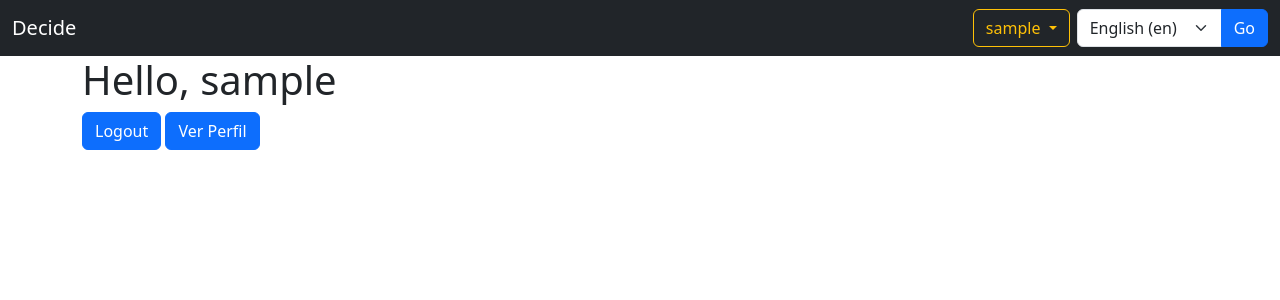
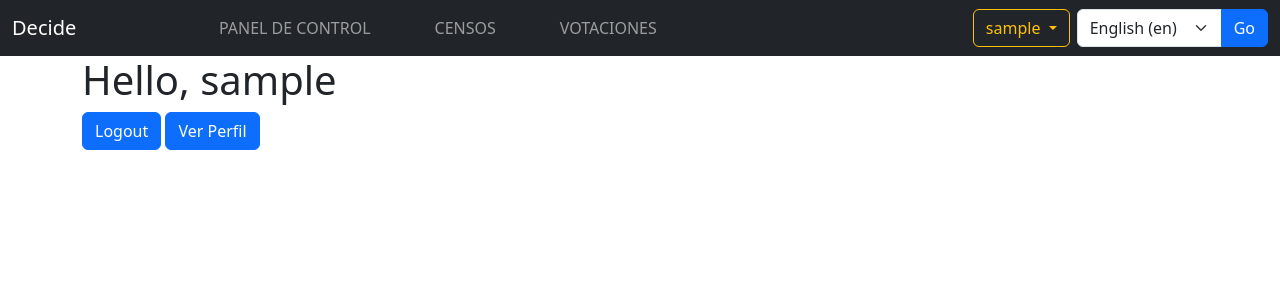
Before and after one commit to javiercavlop/decide, a Django app: page /authentication/hello/ in a window 1280 px wide. Shown: the top 300 px of the page. Run offline with Django 3.2, Linux system fonts and the light colour scheme; the visitor is signed in with stand-in values (Sample User, id 1); some libraries are stand-ins or nearby versions.

Commit message:
FEAT: LINKS TO DIFFERENT VIEWS ADDED TO THE NAVBAR
Added link of dashboard, census and voting

```diff
--- a/decide/base/templates/base.html
+++ b/decide/base/templates/base.html
@@ -19,6 +19,21 @@
                 <button class="navbar-toggler" type="button" data-bs-toggle="collapse" data-bs-target="#navbarSupportedContent" aria-controls="navbarSupportedContent" aria-expanded="false" aria-label="Toggle navigation">
                     <span class="navbar-toggler-icon"></span>
                 </button>
+                {% if user.is_authenticated and user.is_staff %}
+                <div class="collapse navbar-collapse" id="navbarSupportedContent">
+                    <ul class="navbar-nav mx-auto">
+                        <li class="nav-item px-lg-4">
+                            <a class="nav-link {% if '/dashboard' in request.build_absolute_uri %}active{% endif %} text-uppercase text-expanded" href="/dashboard">Panel de control</a>
+                        </1i>
+                        <li class="nav-item px-lg-4">
+                            <a class="nav-link {% if '/census' in request.build_absolute_uri %}active{% endif %} text-uppercase text-expanded" href="/census">Censos</a>
+                        </1i>
+                        <li class="nav-item px-lg-4">
+                            <a class="nav-link {% if '/voting' in request.build_absolute_uri %}active{% endif %} text-uppercase text-expanded" href="/voting">Votaciones</a>
+                        </1i>
+                    </ul>
+                </div>
+                {% endif %}
                 <div class="collapse navbar-collapse justify-content-end" id="navbarSupportedContent">
                     {% if user.is_authenticated %}
                     <ul class="navbar-nav me-2">
```
